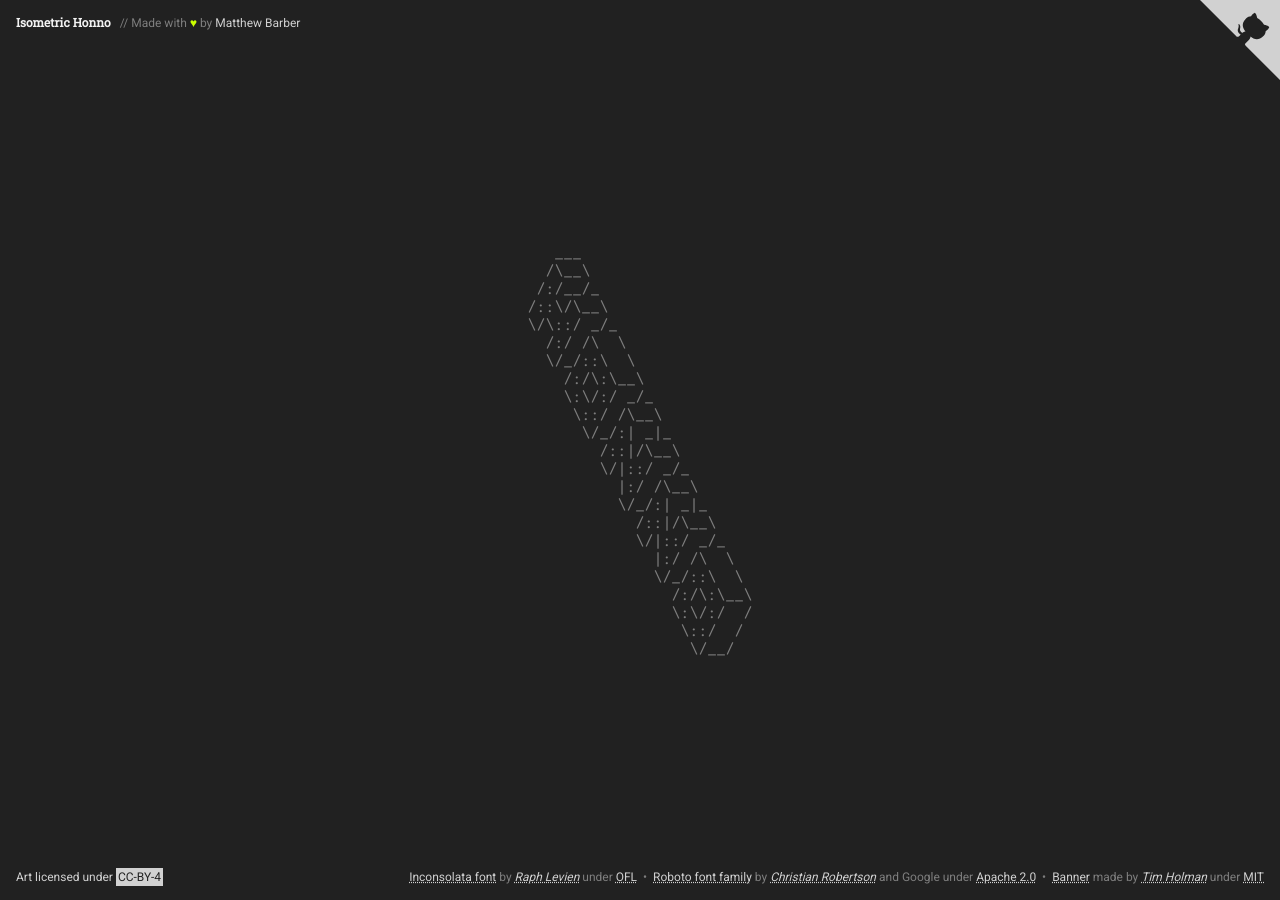
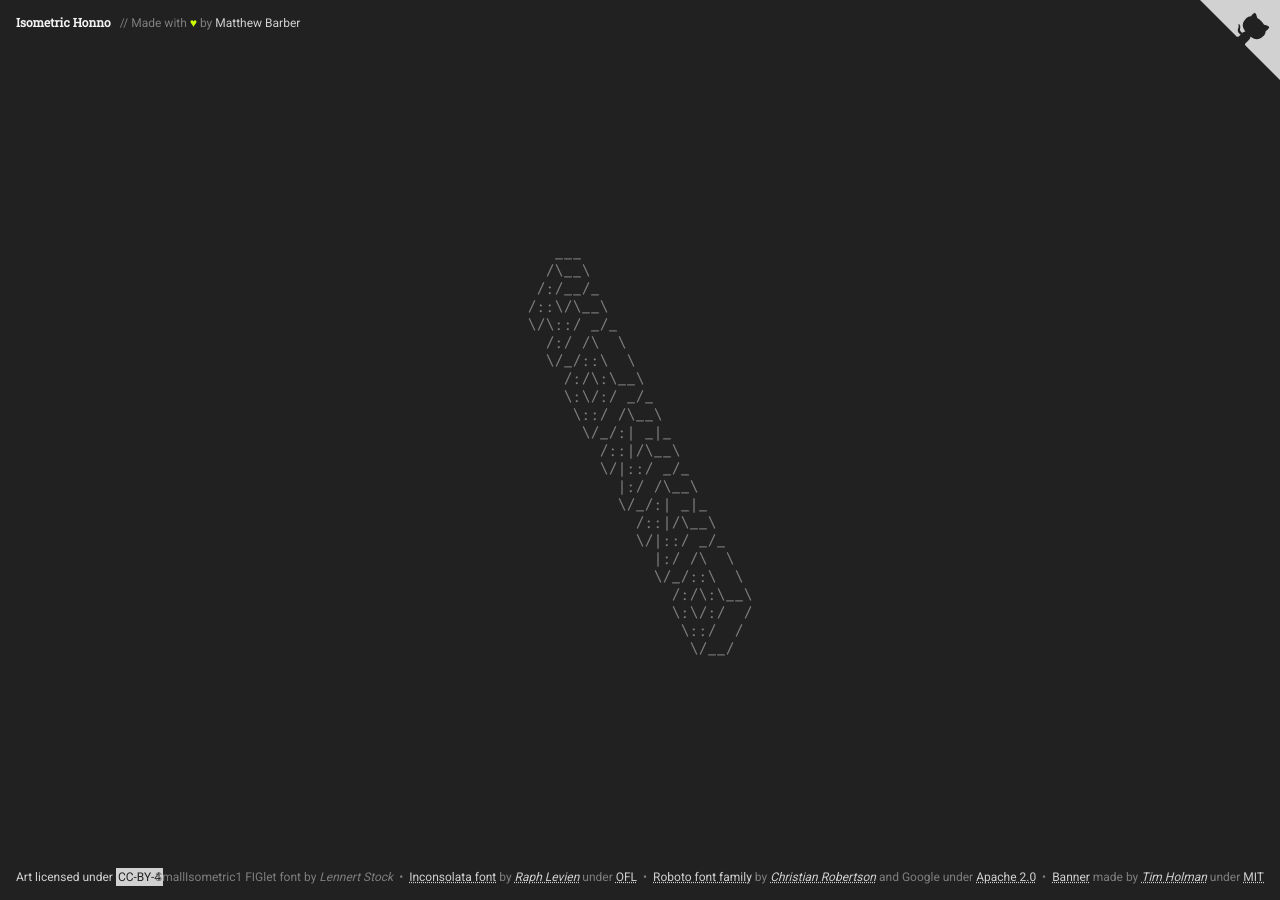
Before and after one commit to honno/ascii-art-portfolio-old, a Jekyll site: the page built from art/honno/index.html, in a window 1280 px wide. Built offline with Jekyll 4.4.1, drawn with Linux system fonts in a browser that asks for light colours.

Commit message:
recognition for honno font

```diff
--- a/art/honno/credits.html
+++ b/art/honno/credits.html
@@ -1,3 +1,6 @@
+<li>
+  SmallIsometric1 FIGlet font by <i>Lennert Stock</i>
+</li>
 <li>
   <a href="https://fonts.google.com/specimen/Inconsolata">Inconsolata font</a> by <a href="https://levien.com/" class="person">Raph Levien</a> under <a href="http://scripts.sil.org/cms/scripts/page.php?site_id=nrsi&id=OFL_web">OFL</a>
 </li>
```
